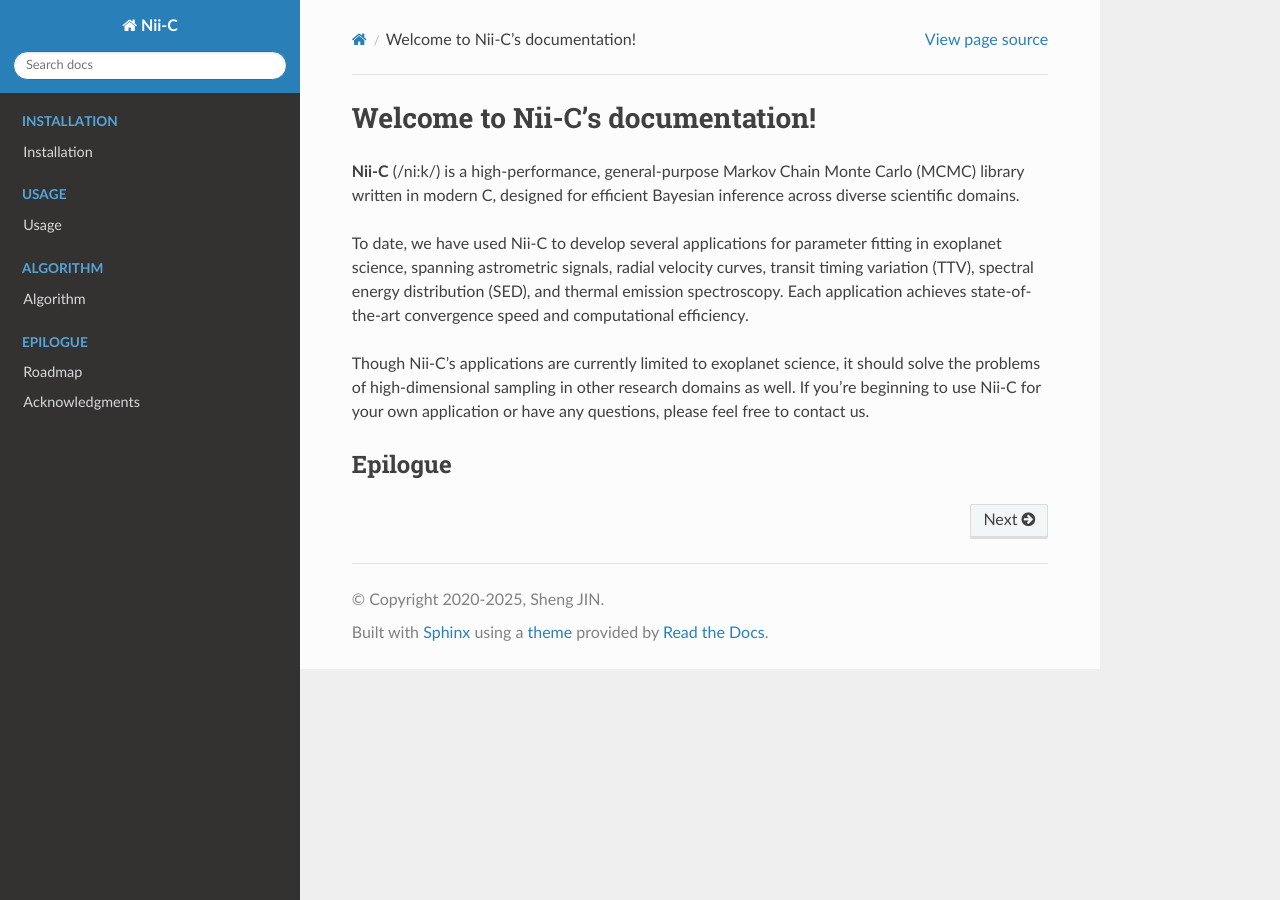
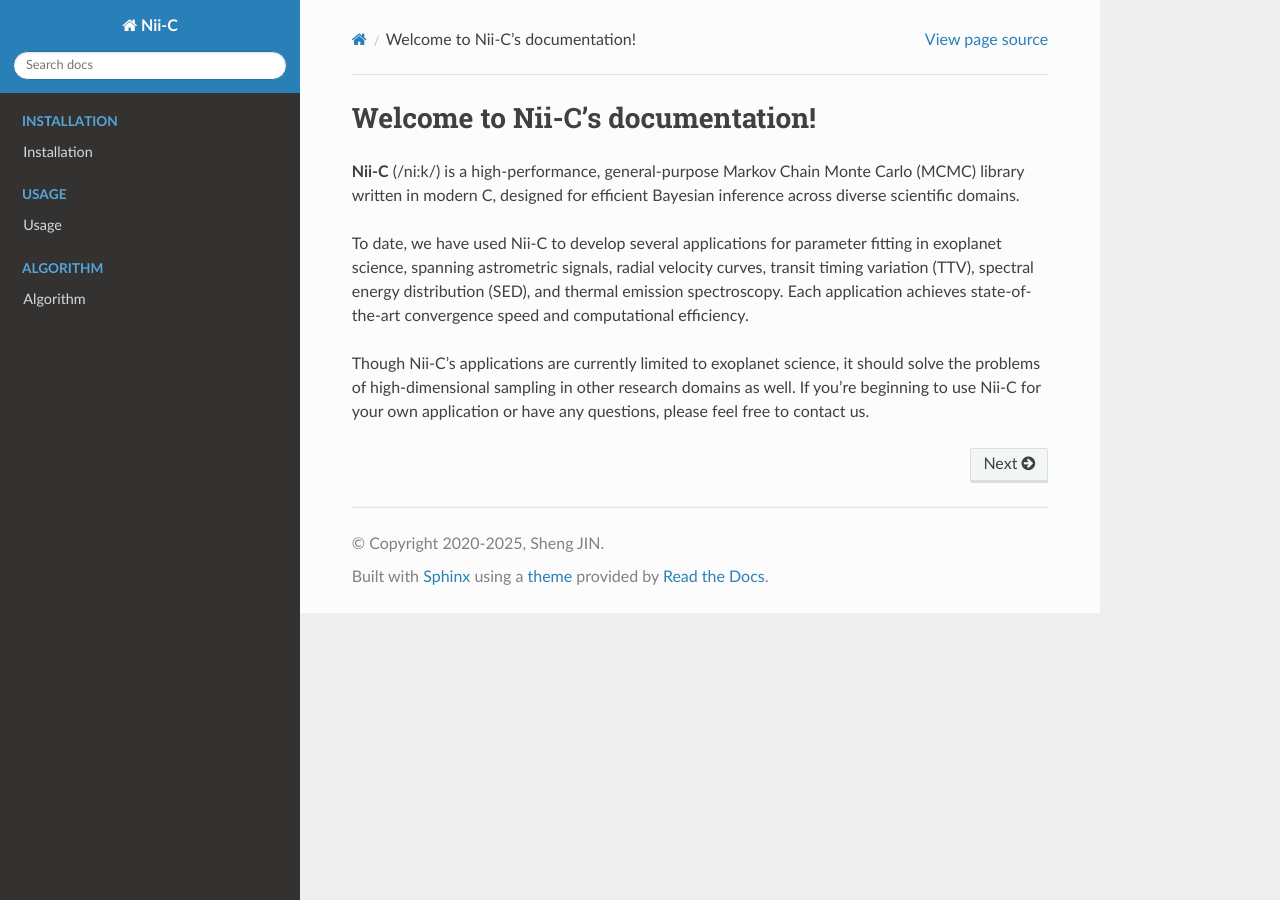
Before and after one commit to shengjin/nii-c-MAN, a Sphinx documentation site: the page built from docs/source/index.rst, in a window 1280 px wide. Built offline with Sphinx 7.4.7 and the Read the Docs theme 3.1.0, drawn with Linux system fonts in a browser that asks for light colours.

Commit message:
modify epilogue

```diff
--- a/docs/source/index.rst
+++ b/docs/source/index.rst
@@ -56,14 +56,3 @@ Algorithm
    :hidden:
 
    algorithm
-
-
-Epilogue
-------------
-.. toctree::
-   :caption: EPILOGUE
-   :maxdepth: 1
-   :hidden:
-
-   roadmap
-   acknowledgments
```
Also changed, not shown: other parts of docs/source/index.rst (+1 -1 lines).
